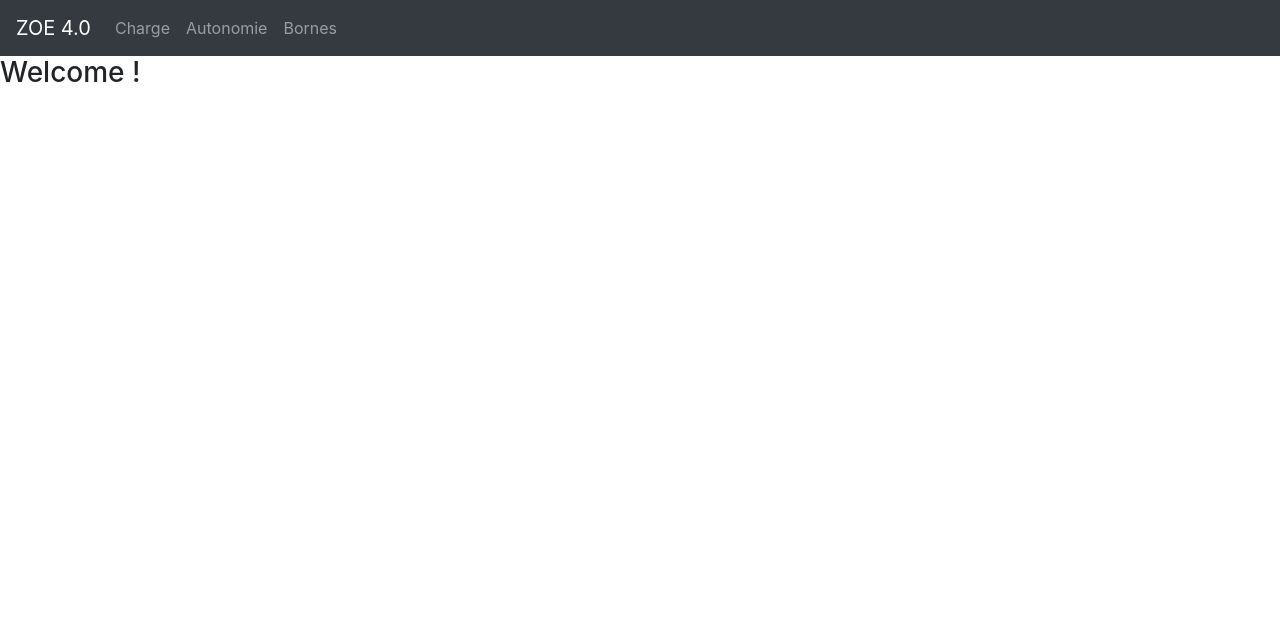
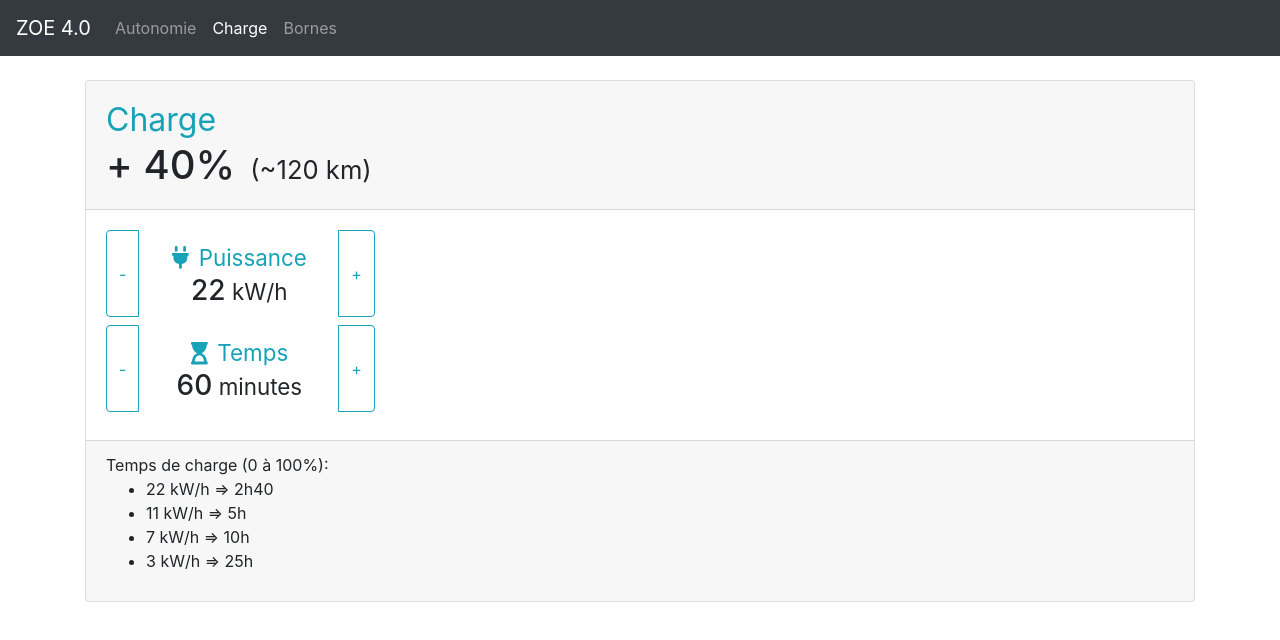
Before and after one commit to philippe-nougaillon/relax-en-zoe, a React (Create React App) app: page /charge in a window 1280 px wide. Shown: the top 640 px of the page. Built offline with nearby package versions, Linux system fonts and the light colour scheme.

Commit message:
routing issue workaround

```diff
--- a/src/components/Root.js
+++ b/src/components/Root.js
@@ -20,10 +20,10 @@
           <div class="collapse navbar-collapse" id="collapsibleNavbar">
             <ul className="navbar-nav">
               <li className="nav-item">
-              <NavLink exact className="nav-link" activeClassName="active" to="/">Charge</NavLink>
+              <NavLink exact className="nav-link" activeClassName="active" to="/">Autonomie</NavLink>
               </li>
               <li className="nav-item">
-                <NavLink className="nav-link" activeClassName="active" to="/autonomie">Autonomie</NavLink>
+                <NavLink className="nav-link" activeClassName="active" to="/charge">Charge</NavLink>
               </li>
               <li className="nav-item">
                 <NavLink className="nav-link" activeClassName="active" to="/bornes">Bornes</NavLink>
@@ -33,11 +33,9 @@
         </nav>
 
         <div className="content">
-          <h3>
-            Welcome !
-          </h3>
-          <Route exact path="/" component={Charge} />
-          <Route path="/autonomie" component={App} />
+          {/* <Route exact path="/" component={ App } /> */}
+          <Route exact path={`/`} render={ (routerProps) => <App routerProps={routerProps} />} />
+          <Route path="/charge" component={ Charge } />
         </div>
       </div>
     </HashRouter>
--- a/src/index.js
+++ b/src/index.js
@@ -1,5 +1,6 @@
 import React from 'react';
 import ReactDOM from 'react-dom';
+import { BrowserRouter as Router } from 'react-router-dom';
 
 import Root from './components/Root';
 
@@ -9,7 +10,9 @@
 import * as serviceWorker from './serviceWorker';
 
 ReactDOM.render(
-    <Root store={store} />,
+    <Router basename={process.env.PUBLIC_URL}>
+        <Root store={store} />
+    </Router>,
     document.getElementById('root')
 );
 
```
